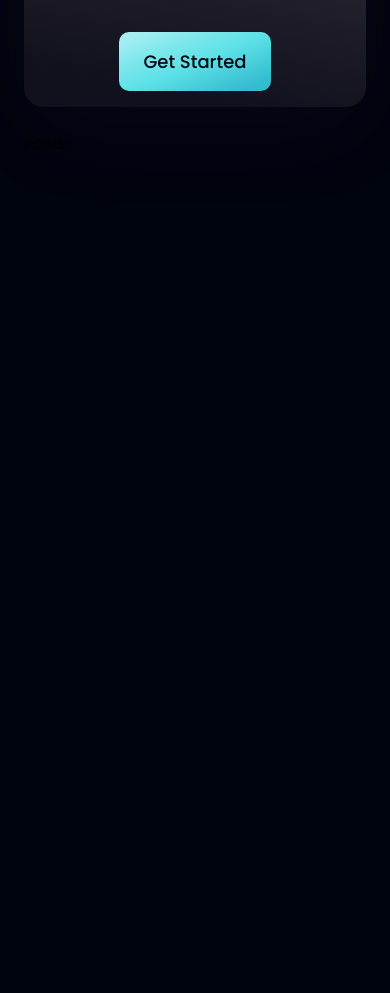
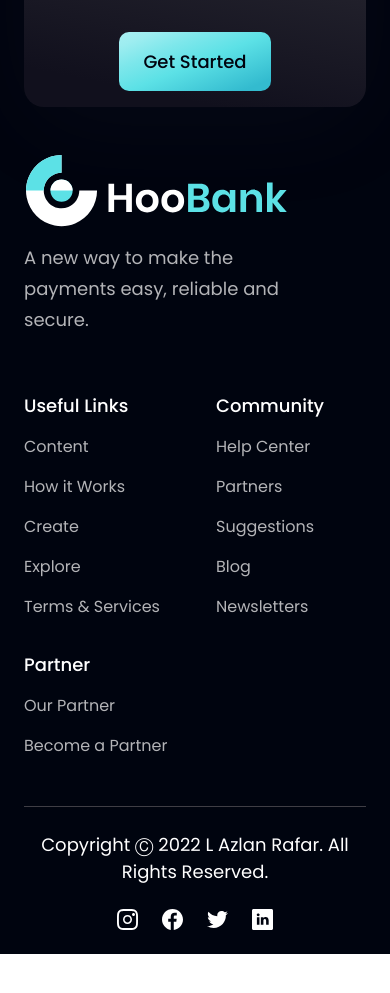
Before and after one commit to lazlanrafar/hoobank-web, a React (Vite) app: page / in a window 390 px wide. Shown: the part 6460-7453 px from the top of the page. After the commit the page ends 7414 px from the top, so only its background shows below. Built offline with nearby package versions, Linux system fonts and the light colour scheme.

Commit message:
slicing footer

```diff
--- a/src/components/Footer.jsx
+++ b/src/components/Footer.jsx
@@ -1,5 +1,68 @@
 import React from "react";
+import { logo } from "../assets";
+import { footerLinks, socialMedia } from "../constants";
+import styles from "../style";
 
 export default function Footer() {
-  return <div>Footer</div>;
+  return (
+    <section className={`${styles.flexCenter} ${styles.paddingY} flex-col`}>
+      <div className={`${styles.flexStart} md:flex-row flex-col mb-8 w-full`}>
+        <div className="flex-[1] flex flex-col justify-start mr-10">
+          <img
+            src={logo}
+            alt="hoobank"
+            className="w-[266px] h-[72.14px] object-contain"
+          />
+          <p className={`${styles.paragraph} mt-4 max-w-[312px]`}>
+            A new way to make the payments easy, reliable and secure.
+          </p>
+        </div>
+
+        <div className="flex-[1.5] w-full flex flex-row justify-between flex-wrap md:mt-0 mt-10">
+          {footerLinks.map((footerlink) => (
+            <div
+              key={footerlink.title}
+              className={`flex flex-col ss:my-0 my-4 min-w-[150px]`}
+            >
+              <h4 className="font-poppins font-medium text-[18px] leading-[27px] text-white">
+                {footerlink.title}
+              </h4>
+              <ul className="list-none mt-4">
+                {footerlink.links.map((link, index) => (
+                  <li
+                    key={link.name}
+                    className={`font-poppins font-normal text-[16px] leading-[24px] text-dimWhite hover:text-secondary cursor-pointer ${
+                      index !== footerlink.links.length - 1 ? "mb-4" : "mb-0"
+                    }`}
+                  >
+                    {link.name}
+                  </li>
+                ))}
+              </ul>
+            </div>
+          ))}
+        </div>
+      </div>
+
+      <div className="w-full flex justify-between items-center md:flex-row flex-col pt-6 border-t-[1px] border-t-[#3F3E45]">
+        <p className="font-poppins font-normal text-center text-[18px] leading-[27px] text-white">
+          Copyright Ⓒ 2022 L Azlan Rafar. All Rights Reserved.
+        </p>
+
+        <div className="flex flex-row md:mt-0 mt-6">
+          {socialMedia.map((social, index) => (
+            <img
+              key={social.id}
+              src={social.icon}
+              alt={social.id}
+              className={`w-[21px] h-[21px] object-contain cursor-pointer ${
+                index !== socialMedia.length - 1 ? "mr-6" : "mr-0"
+              }`}
+              onClick={() => window.open(social.link)}
+            />
+          ))}
+        </div>
+      </div>
+    </section>
+  );
 }
```
Also changed, not shown: src/App.jsx (+0 -59 lines).
